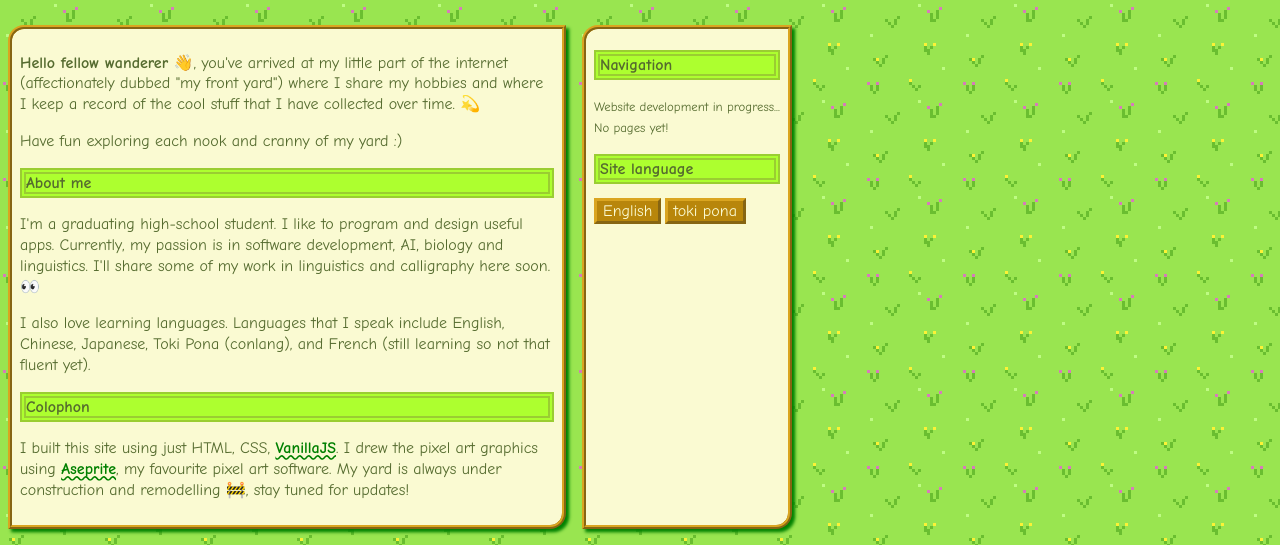
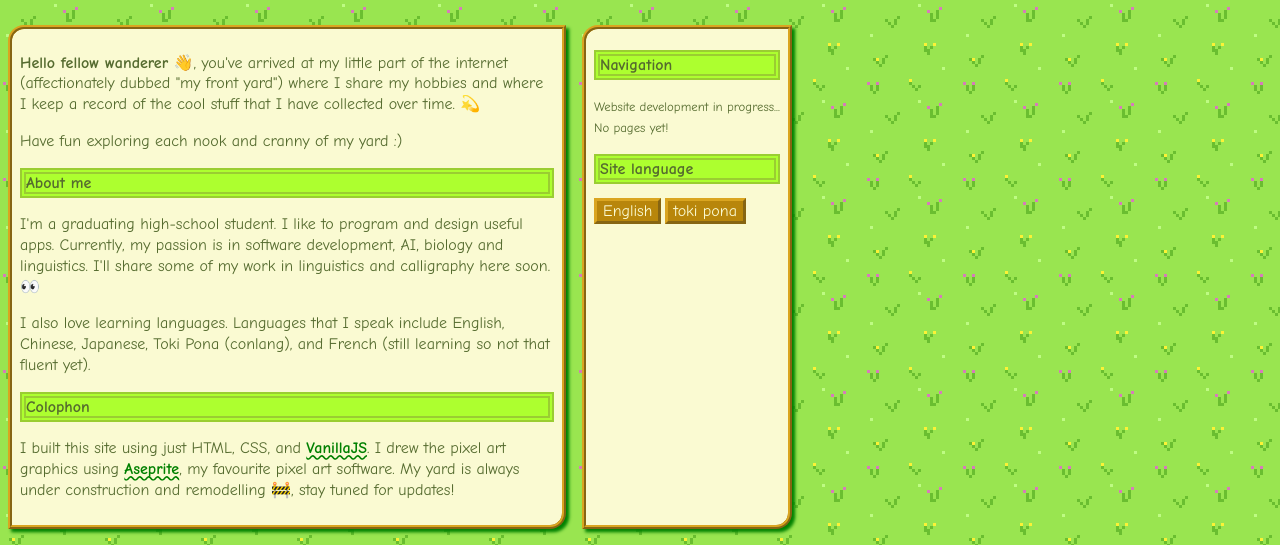
Before and after one commit to cervonwong/frontyard, a website built with Parcel: page index.html in a window 1280 px wide. Shown: the part 209-754 px from the top of the page. Built offline with nearby package versions, Linux system fonts and the light colour scheme; some packages are replaced by stand-ins of ours; a web font is replaced by a local one.

Commit message:
Change word choice

```diff
--- a/index.html
+++ b/index.html
@@ -222,7 +222,7 @@
             and French (still learning so not that fluent yet).</p>
 
           <h2>Colophon</h2>
-          <p>I built this site using just HTML, CSS,
+          <p>I built this site using just HTML, CSS, and
             <a href="http://vanilla-js.com/" target="_blank">VanillaJS</a>. I drew the pixel art graphics using
             <a href="https://www.aseprite.org/" target="_blank">Aseprite</a>, my favourite pixel art software.
             My yard is always under construction and remodelling 🚧, stay tuned for updates!</p>
```
